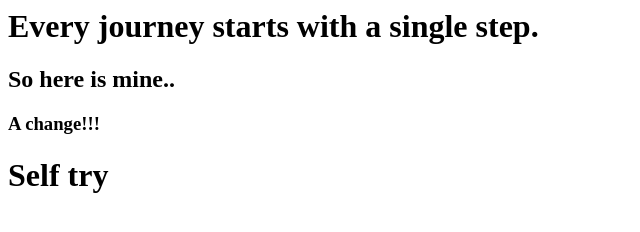
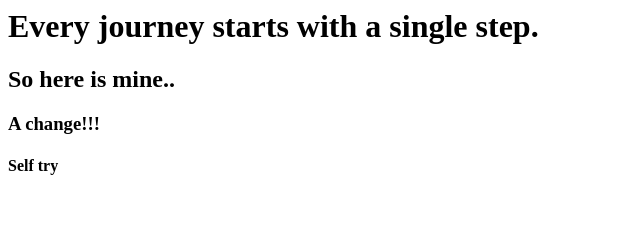
Before and after one commit to 01BIPLAB/my-first-repo, a plain HTML site: page index.html in a window 1280 px wide. Shown: the whole page, without its empty margins (0-640 px from the left). Drawn offline with Linux system fonts and the light colour scheme.

Commit message:
Maybe now!

```diff
--- a/index.html
+++ b/index.html
@@ -1,4 +1,4 @@
 <h1>Every journey starts with a single step.</h1>
 <h2>So here is mine..</h2>
 <h3>A change!!!</h3>
-<h1>Self try</h1>
+<h4>Self try</h4>
```
